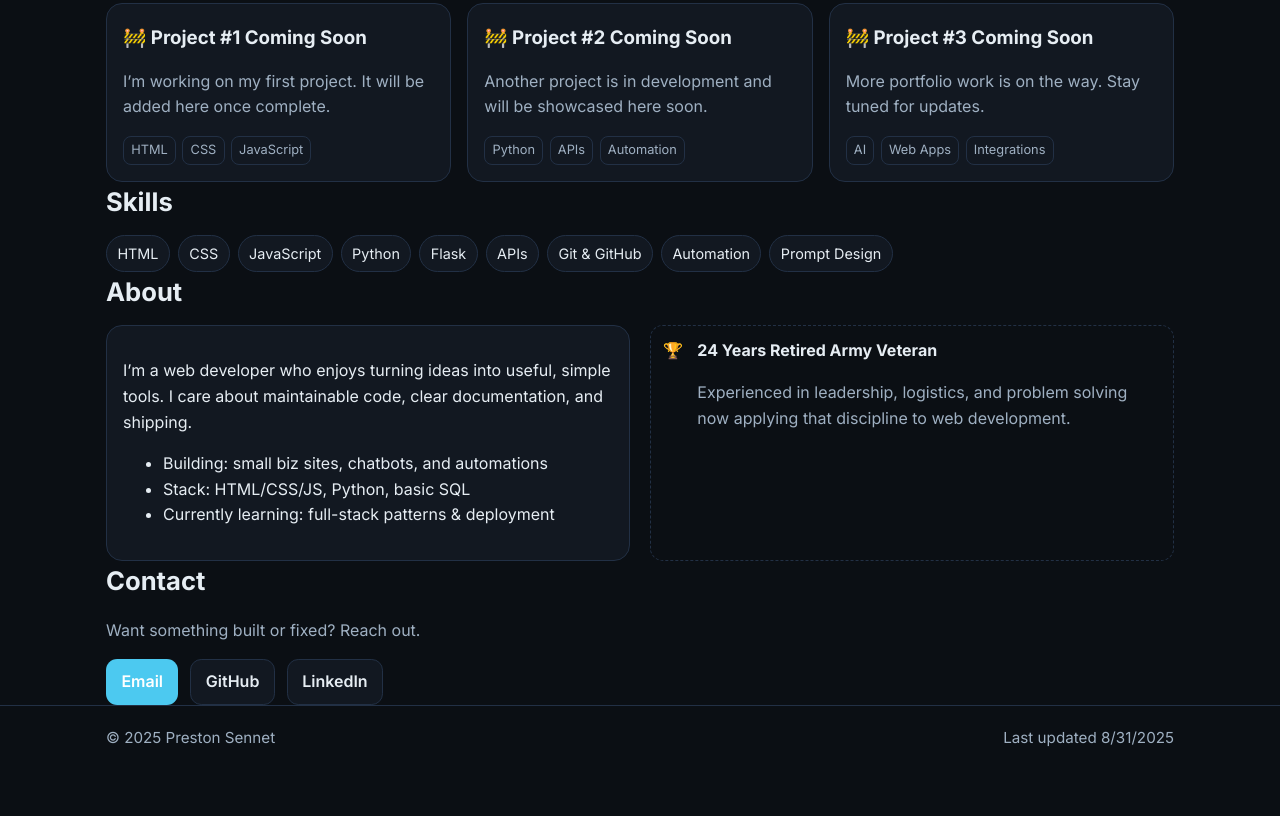
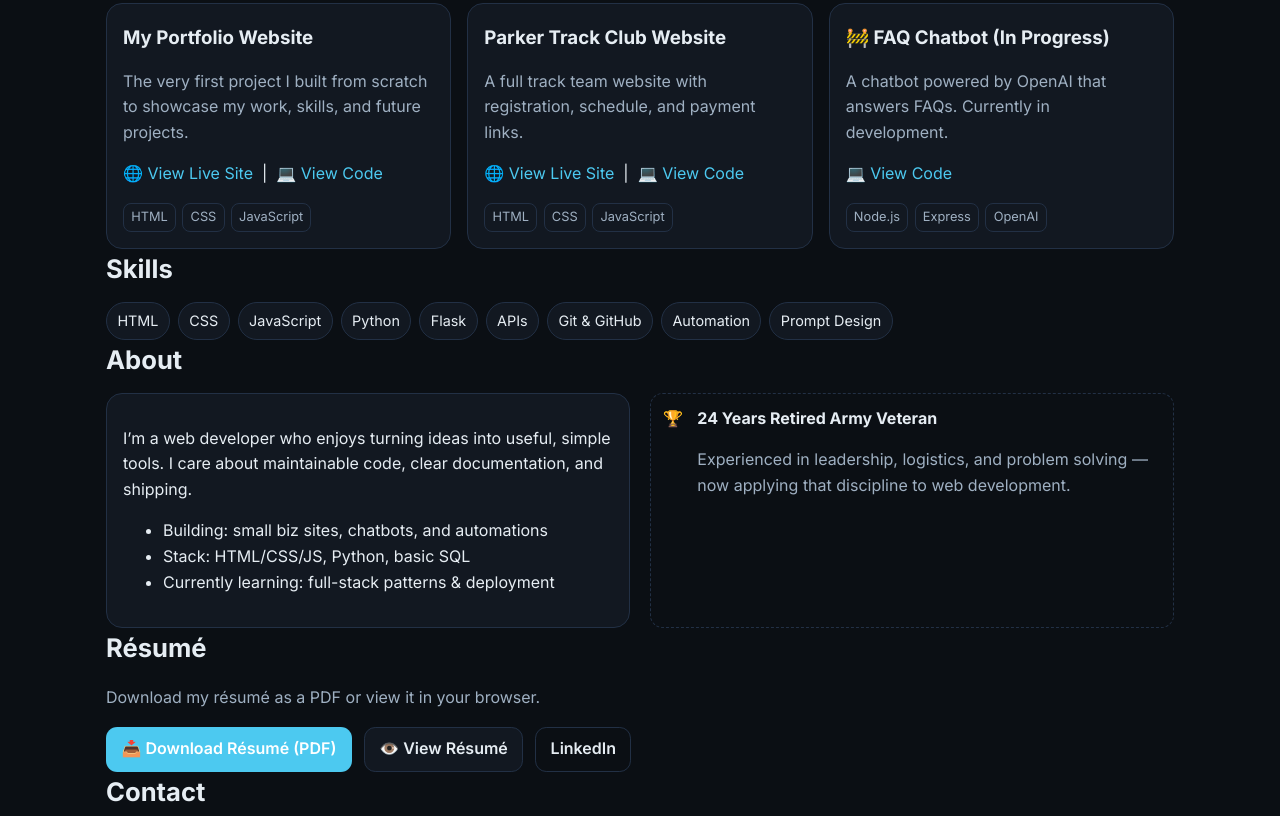
Before and after one commit to blackmoezart36/blackmoezart36.github.io, a plain HTML site: page index.html in a window 1280 px wide. Shown: the part 712-1528 px from the top of the page. Before the commit the page ends 1482 px from the top, so only its background shows below. Drawn offline with Linux system fonts and the light colour scheme.

Commit message:
index.html

```diff
--- a/index.html
+++ b/index.html
@@ -4,17 +4,18 @@
   <meta charset="utf-8" />
   <meta name="viewport" content="width=device-width, initial-scale=1" />
   <title>Preston Sennet — Portfolio</title>
-  <meta name="description" content="Preston Sennet — Web Developer & AI Integrator. Projects, skills, and contact." />
+  <meta name="description" content="Preston Sennet — Web Developer & AI Integrator. Projects, skills, résumé, and contact." />
 
   <!-- Google Font (optional) -->
   <link rel="preconnect" href="https://fonts.googleapis.com">
   <link rel="preconnect" href="https://fonts.gstatic.com" crossorigin>
   <link href="https://fonts.googleapis.com/css2?family=Inter:wght@400;500;600;700&display=swap" rel="stylesheet">
 
-  <!-- Your CSS -->
+  <!-- Site CSS -->
   <link rel="stylesheet" href="style.css">
 </head>
 <body>
+  <!-- Header / Nav -->
   <header>
     <div class="container nav">
       <a href="#top" class="brand">Preston Sennet</a>
@@ -22,6 +23,7 @@
         <a href="#projects">Projects</a>
         <a href="#skills">Skills</a>
         <a href="#about">About</a>
+        <a href="#resume">Résumé</a>
         <a href="#contact">Contact</a>
       </nav>
       <div class="nav-actions">
@@ -41,7 +43,8 @@
           <p class="lead">Focused on fast, reliable solutions for small businesses: websites, automations, and helpful chatbots. I ship on time and document everything.</p>
           <div class="hero-cta">
             <a class="btn primary" href="#projects">See Projects</a>
-            <a class="btn" href="resume.pdf" download>Download Résumé</a>
+            <!-- Résumé: download from local PDF -->
+            <a class="btn" href="transportation.pdf" download title="Download my résumé as PDF">📄 Download Résumé</a>
             <a class="btn ghost" href="mailto:psennet444@gmail.com">Email Me</a>
           </div>
         </div>
@@ -58,9 +61,16 @@
       <h2>Featured Projects</h2>
       <p class="muted">A few quick demos you can clone, deploy, and extend.</p>
       <div class="grid">
+
+        <!-- Project 1: Portfolio itself -->
         <article class="card project">
-          <h3>🚧 Project #1 Coming Soon</h3>
-          <p class="muted">I’m working on my first project. It will be added here once complete.</p>
+          <h3>My Portfolio Website</h3>
+          <p class="muted">The very first project I built from scratch to showcase my work, skills, and future projects.</p>
+          <p>
+            <a class="link" href="https://blackmoezart36.github.io/" target="_blank" rel="noopener">🌐 View Live Site</a>
+            &nbsp;|&nbsp;
+            <a class="link" href="https://github.com/blackmoezart36/blackmoezart36.github.io" target="_blank" rel="noopener">💻 View Code</a>
+          </p>
           <div class="tags">
             <span class="tag">HTML</span>
             <span class="tag">CSS</span>
@@ -68,25 +78,36 @@
           </div>
         </article>
 
+        <!-- Project 2: Parker Track Club -->
         <article class="card project">
-          <h3>🚧 Project #2 Coming Soon</h3>
-          <p class="muted">Another project is in development and will be showcased here soon.</p>
+          <h3>Parker Track Club Website</h3>
+          <p class="muted">A full track team website with registration, schedule, and payment links.</p>
+          <p>
+            <a class="link" href="https://blackmoezart36.github.io/parker-track-club/" target="_blank" rel="noopener">🌐 View Live Site</a>
+            &nbsp;|&nbsp;
+            <a class="link" href="https://github.com/blackmoezart36/parker-track-club" target="_blank" rel="noopener">💻 View Code</a>
+          </p>
           <div class="tags">
-            <span class="tag">Python</span>
-            <span class="tag">APIs</span>
-            <span class="tag">Automation</span>
+            <span class="tag">HTML</span>
+            <span class="tag">CSS</span>
+            <span class="tag">JavaScript</span>
           </div>
         </article>
 
+        <!-- Project 3: Chatbot WIP -->
         <article class="card project">
-          <h3>🚧 Project #3 Coming Soon</h3>
-          <p class="muted">More portfolio work is on the way. Stay tuned for updates.</p>
+          <h3>🚧 FAQ Chatbot (In Progress)</h3>
+          <p class="muted">A chatbot powered by OpenAI that answers FAQs. Currently in development.</p>
+          <p>
+            <a class="link" href="https://github.com/blackmoezart36/faq-chatbot" target="_blank" rel="noopener">💻 View Code</a>
+          </p>
           <div class="tags">
-            <span class="tag">AI</span>
-            <span class="tag">Web Apps</span>
-            <span class="tag">Integrations</span>
+            <span class="tag">Node.js</span>
+            <span class="tag">Express</span>
+            <span class="tag">OpenAI</span>
           </div>
         </article>
+
       </div>
     </section>
 
@@ -123,12 +144,22 @@
           <div>🏆</div>
           <div>
             <strong>24 Years Retired Army Veteran</strong>
-        <p class="muted">Experienced in leadership, logistics, and problem solving now applying that discipline to web development.</p>
+            <p class="muted">Experienced in leadership, logistics, and problem solving — now applying that discipline to web development.</p>
           </div>
         </div>
       </div>
     </section>
 
+    <!-- Résumé -->
+    <section id="resume" class="container">
+      <h2>Résumé</h2>
+      <p class="muted">Download my résumé as a PDF or view it in your browser.</p>
+      <div class="contact-cta">
+        <a class="btn primary" href="transportation.pdf" download>📥 Download Résumé (PDF)</a>
+        <a class="btn" href="transportation.pdf" target="_blank" rel="noopener">👁️ View Résumé</a>
+        <a class="btn ghost" href="https://www.linkedin.com/in/prestonsennet/" target="_blank" rel="noopener">LinkedIn</a>
+      </div>
+    </section>
 
     <!-- Contact -->
     <section id="contact" class="container">
@@ -142,6 +173,7 @@
     </section>
   </main>
 
+  <!-- Footer -->
   <footer>
     <div class="container">
       <div class="footer-row">
@@ -151,7 +183,39 @@
     </div>
   </footer>
 
-  <!-- Your JS -->
+  <!-- Your JS (optional enhancements) -->
+  <script>
+    // Year + last updated
+    (function () {
+      const y = document.getElementById('year');
+      if (y) y.textContent = new Date().getFullYear();
+      const lu = document.getElementById('lastUpdated');
+      if (lu) lu.textContent = new Date(document.lastModified).toLocaleDateString();
+    })();
+    // Simple mobile menu toggle (expects CSS to show/hide .nav-links on a class like .open)
+    (function () {
+      const btn = document.getElementById('menuBtn');
+      const nav = document.querySelector('nav.nav-links');
+      if (btn && nav) {
+        btn.addEventListener('click', () => nav.classList.toggle('open'));
+      }
+    })();
+    // Theme toggle (light/dark) if your CSS supports [data-theme="dark"]
+    (function () {
+      const btn = document.getElementById('themeBtn');
+      if (!btn) return;
+      btn.addEventListener('click', () => {
+        const isDark = document.documentElement.getAttribute('data-theme') === 'dark';
+        document.documentElement.setAttribute('data-theme', isDark ? 'light' : 'dark');
+        try { localStorage.setItem('theme', isDark ? 'light' : 'dark'); } catch (e) {}
+      });
+      try {
+        const saved = localStorage.getItem('theme');
+        if (saved) document.documentElement.setAttribute('data-theme', saved);
+      } catch (e) {}
+    })();
+  </script>
+  <!-- If you already have script.js with similar logic, you can remove the inline JS above and just use this file -->
   <script src="script.js"></script>
 </body>
 </html>
```
Lines whose indentation alone changed are shown as unchanged.
